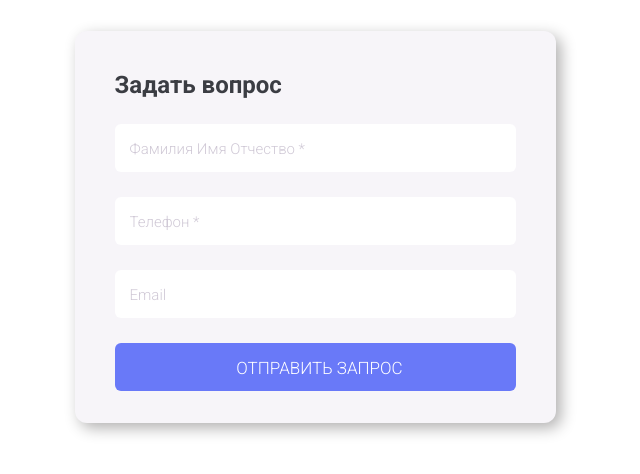
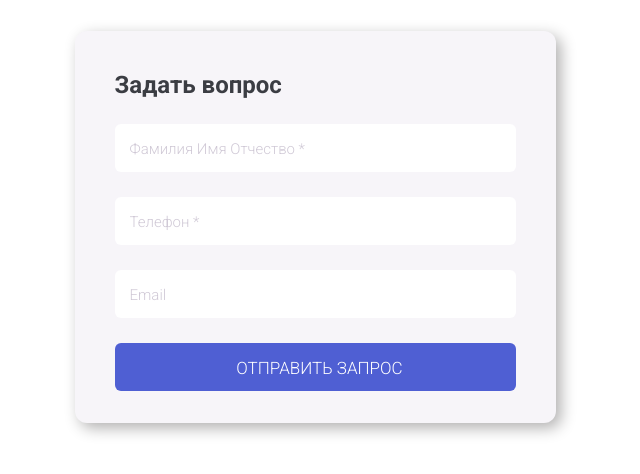
Before and after one commit to Wykh/input-form, a plain HTML site: page index.html in a window 1280 px wide. Shown: the whole page, without its empty margins (325-965 px from the left). Drawn offline with nearby package versions, Linux system fonts and the light colour scheme.

Commit message:
test-change | more darker button color

```diff
--- a/styles.css
+++ b/styles.css
@@ -61,7 +61,7 @@ body {
     font-weight: 380;
     line-height: 22px;
     padding: auto 13px auto 13px;
-    background-color: #6979F8;
+    background-color: #4f5fd3;
     color: #FFFFFF;
 }
 
```
